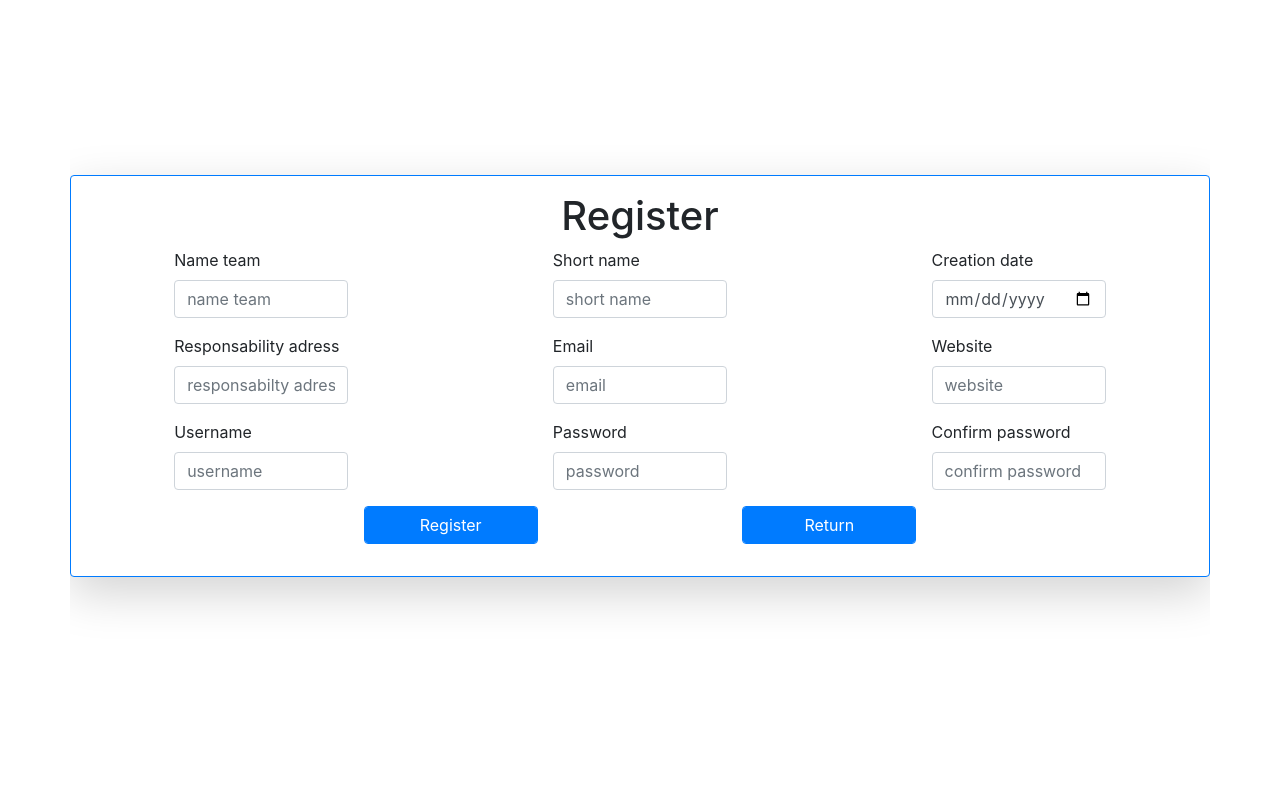
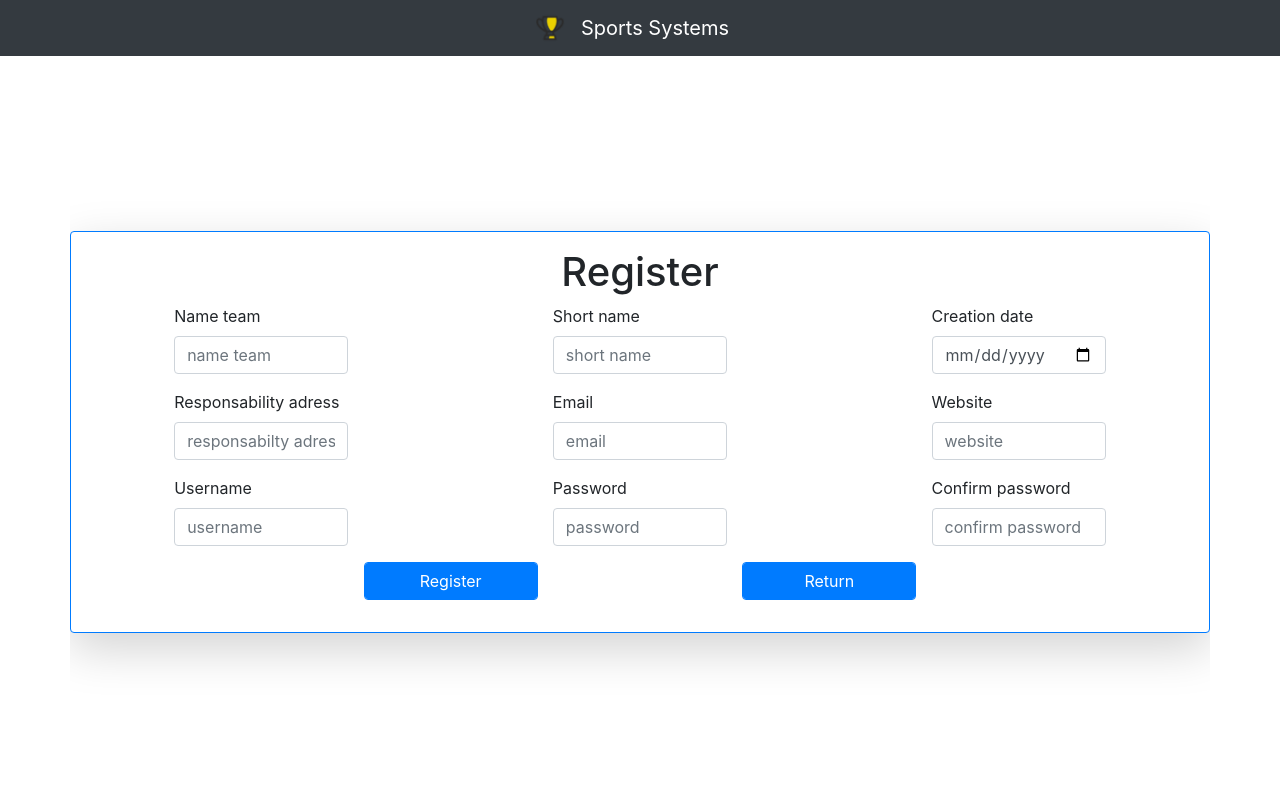
Before and after one commit to luiisdelar/proyecto-deportes-php, a PHP site: page /register.php in a window 1280 px wide. Shown: the top 786 px of the page. Before the commit the page ends 606 px from the top, so only its background shows below. Run offline with PHP 8.4, Linux system fonts and the light colour scheme.

Commit message:
Frontend ·6

```diff
--- a/css/styles.css
+++ b/css/styles.css
@@ -11,3 +11,7 @@
 nav {
 	margin-bottom: 3%;
 }
+
+.nav2 {
+	margin-bottom: 0;
+}
--- a/index.php
+++ b/index.php
@@ -51,7 +51,7 @@
 			}
 
 		}
-
+			require("templates/navbar3.php");
 		?>
 
 	<div class="container">
--- a/list_tourn.php
+++ b/list_tourn.php
@@ -4,7 +4,7 @@
 <body>
 
 	<?php
-		require("templates/navbar2.php");
+
 		session_start();
 
 		if (!isset($_SESSION["user"])){
@@ -12,6 +12,8 @@
 			header("location:index.php");
 
 		}
+
+		require("templates/navbar2.php");
 
 	?>
 
--- a/register.php
+++ b/register.php
@@ -62,40 +62,13 @@
 					exit();
 				}
 
-
-
-				/*$consulta="select user from users_pass";
-
-				$resultados=mysqli_query($conexion,$consulta);
-
-				while($fila=mysqli_fetch_row($resultados)){
-
-					if (strcasecmp($fila[0],$user)===0) {
-						echo "<script>alert('El usuario ya existe'); location.href ='index.php'; </script>";
-						exit();
-					}
-
-				}
-
-
-
-				$resultados=mysqli_query($conexion,$consulta);
-
-				if (!$resultados) {
-					echo "Error en la consulta";
-				}else{
-					echo "<script> alert('Equipo registrado con exito'); location.href ='index.php' </script>";
-					exit();
-
-				}
-
-				mysqli_close($conexion);*/
+				//mysqli_close($conexion);*/
 
 		}
 
 
 	 ?>
-
+	<?php require("templates/navbar3.php"); ?>
 	<div class="container h-100">
 
 	<div class="row h-100 justify-content-center align-items-center">
@@ -165,14 +138,14 @@
 			<div class="col">
 				<div class="form-group">
 					<label>Password</label>
-					<input class="form-control" type="password" name="password" placeholder="password" required="true">
+					<input class="form-control" type="password" name="password" placeholder="password" id="password" required="true">
 				</div>
 			</div>
 
 			<div class="col">
 				<div class="form-group">
 					<label>Confirm password</label>
-					<input class="form-control" type="password" placeholder="confirm password" required="true">
+					<input class="form-control" type="password" placeholder="confirm password" id="confirm_password" required="true">
 				</div>
 			</div>
 
@@ -205,4 +178,22 @@
 
 	</div>
 
+	<script type="text/javascript">
+
+		var password = document.getElementById("password")
+  		var confirm_password = document.getElementById("confirm_password");
+
+		function validatePassword(){
+		  if(password.value != confirm_password.value) {
+		    confirm_password.setCustomValidity("Passwords Don't Match");
+		  } else {
+		    confirm_password.setCustomValidity('');
+		  }
+		}
+
+		password.onchange = validatePassword;
+		confirm_password.onkeyup = validatePassword;
+
+	</script>
+
 <?php require("templates/endpage.php"); ?>
--- a/templates/header.php
+++ b/templates/header.php
@@ -6,5 +6,6 @@
 	<link rel="stylesheet" type="text/css" href="css/styles.css">
 	<link rel="icon" type="image/png" href="icon.png">
 	<meta charset="utf-8">
+	<meta name="viewport" content="width=device-width, initial-scale=1, shrink-to-fit=no">
 </head>
 <body>
--- /dev/null
+++ b/templates/navbar3.php
@@ -0,0 +1,14 @@
+<nav class="navbar nav2 navbar-expand-lg navbar-dark bg-dark">
+
+
+
+  <div class="collapse navbar-collapse justify-content-center">
+
+      <a class="navbar-brand" href="index.php">
+    <img src="icon.png" width="30" height="30" alt="">
+    </a>
+      <a class="navbar-brand" href="index.php">Sports Systems</a>
+
+  </div>
+
+</nav>
```
Also changed, not shown: admin_zone.php (+4 -6 lines), inscr_tourn.php (+11 -3 lines), templates/navbar.php (+9 -1 lines), templates/navbar2.php (+11 -1 lines).
